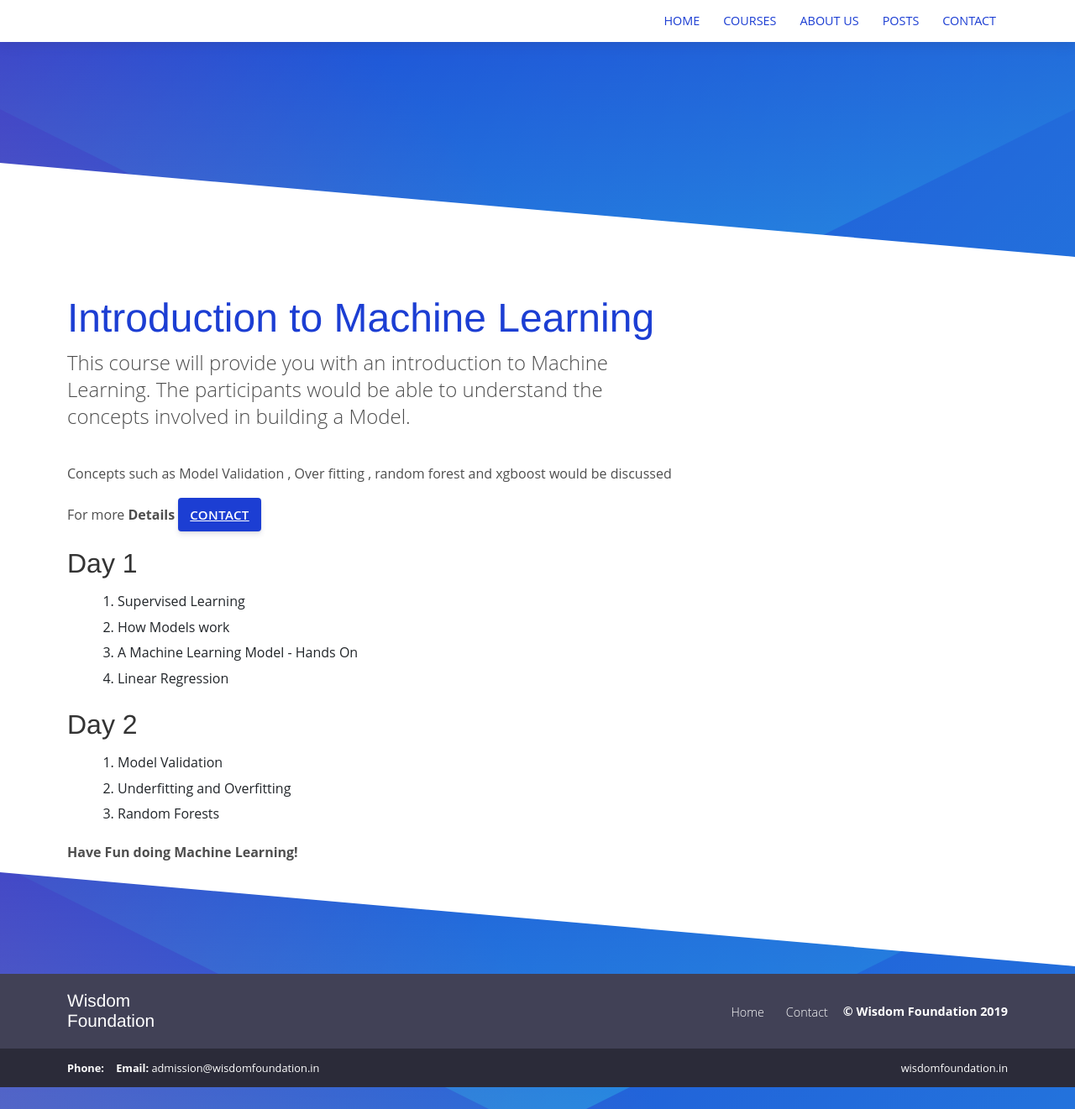
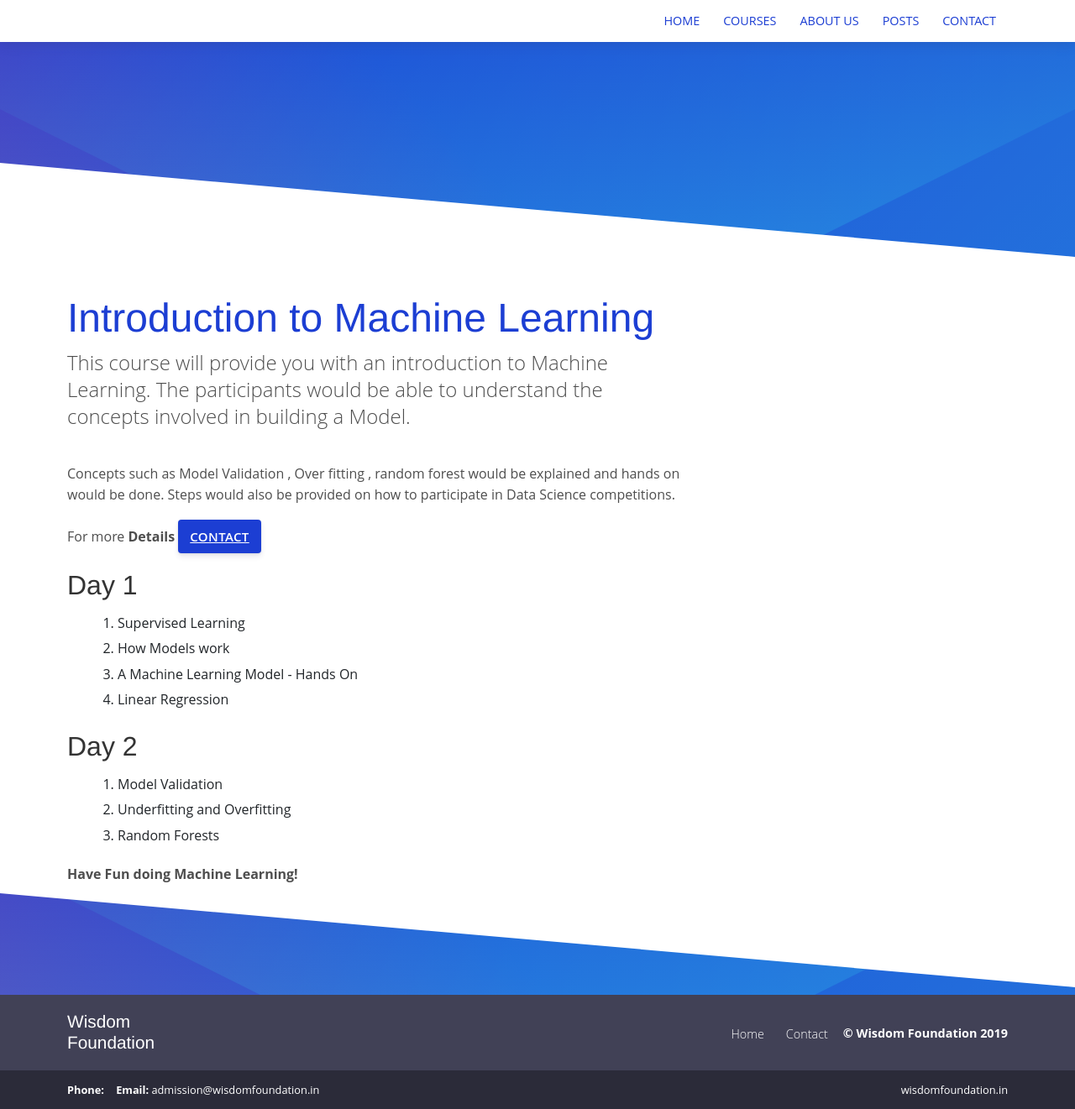
Before and after one commit to knowledgefoundation/knowledgefoundation.github.io, a Jekyll site: the page built from _courses/intro-ml.md, in a window 1280 px wide. Shown: the whole page at 84% size. Built offline with Jekyll 4.4.1, drawn with Linux system fonts in a browser that asks for light colours.

Commit message:
Changed Intro ML

```diff
--- a/_courses/intro-ml.md
+++ b/_courses/intro-ml.md
@@ -6,7 +6,8 @@ num : 30
 
 This course will provide you with an introduction to Machine Learning. The participants would be able to understand the concepts involved in building a Model.
 
-Concepts such as Model Validation , Over fitting , random forest  and xgboost would be discussed
+Concepts such as Model Validation , Over fitting , random forest would be explained and hands on would be done. Steps would also be provided on how to participate in Data Science competitions.
+
 
 
 For more **Details**   <a href="{{site.baseurl}}/contact" class="button">Contact</a>
```
